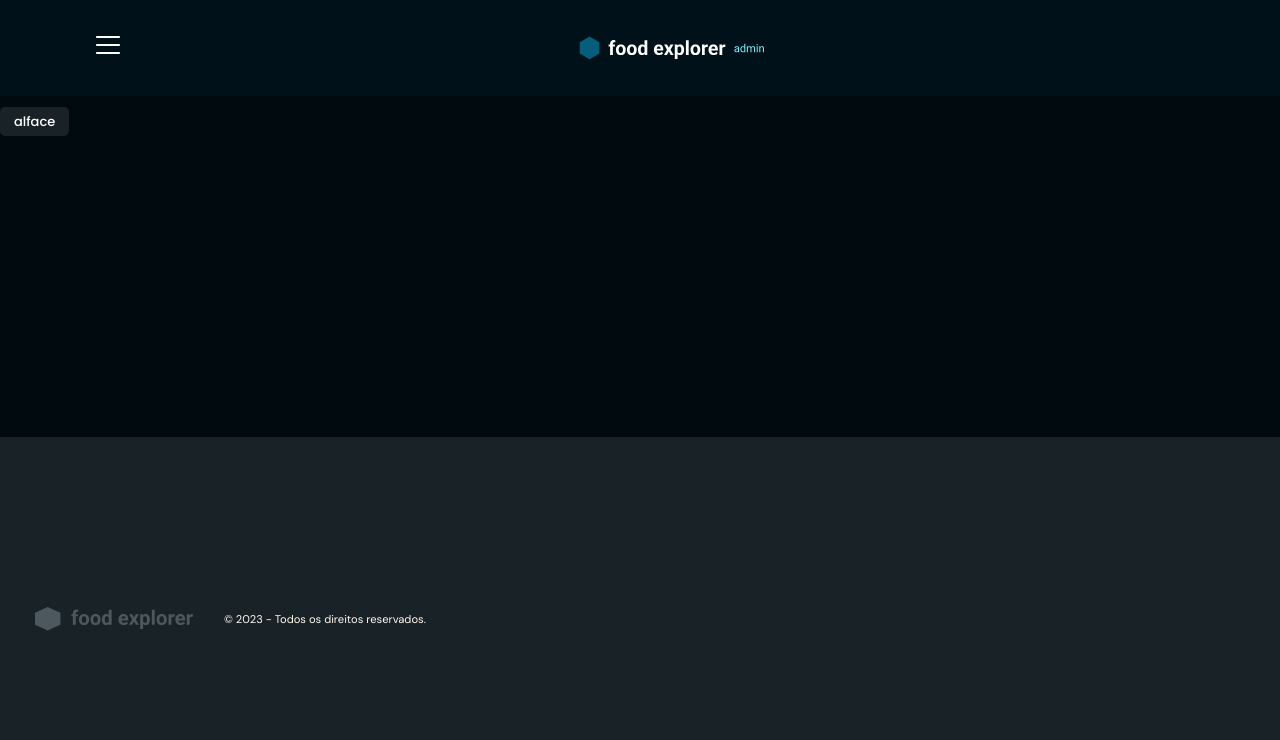
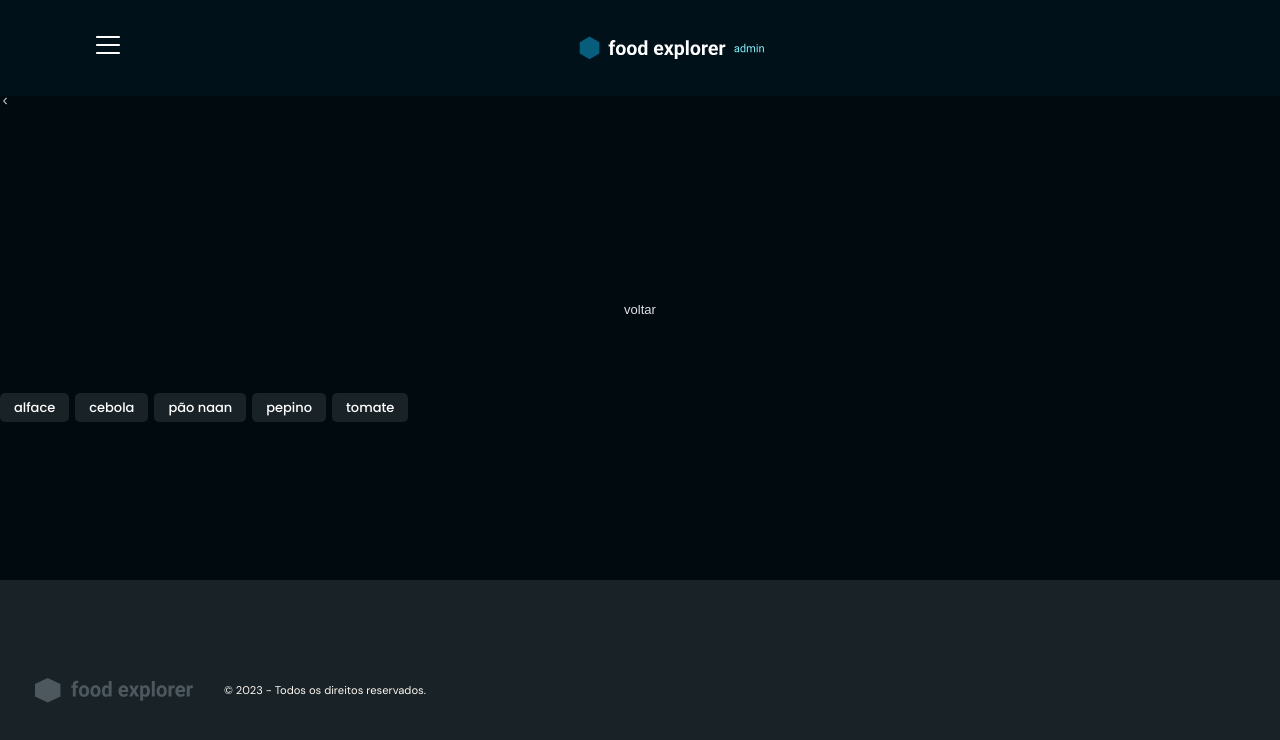
Before and after one commit to daiaanebarbosaf/foodexplorer, a React (Vite) app: page / in a window 1280 px wide. Shown: the top 740 px of the page. Built offline with nearby package versions, Linux system fonts and the light colour scheme.

Commit message:
Adicionando o ButtonText na página de Details

```diff
--- a/src/pages/Details/index.jsx
+++ b/src/pages/Details/index.jsx
@@ -1,18 +1,30 @@
 import { Container } from './styles.js';
 
-import { Button } from '../../components/Button';
+import { ButtonText } from '../../components/ButtonText';
 import { Header } from '../../components/Header';
 import { Footer } from '../../components/Footer';
 import { Section } from '../../components/Section';
 import { Tag } from '../../components/Tag';
+
+import { IoIosArrowBack } from 'react-icons/io';
 
 export function Details(){
   return(
     <Container>
       <Header />
 
-      <Section>
+      <IoIosArrowBack/>
+      <ButtonText
+        title="voltar"
+      />
+
+      <Section id="tags">
         <Tag title="alface"/>
+        <Tag title="cebola"/>
+        <Tag title="pão naan"/>
+        <Tag title="pepino"/>
+        <Tag title="tomate"/>
+
       </Section>
 
       <Footer/>
```
